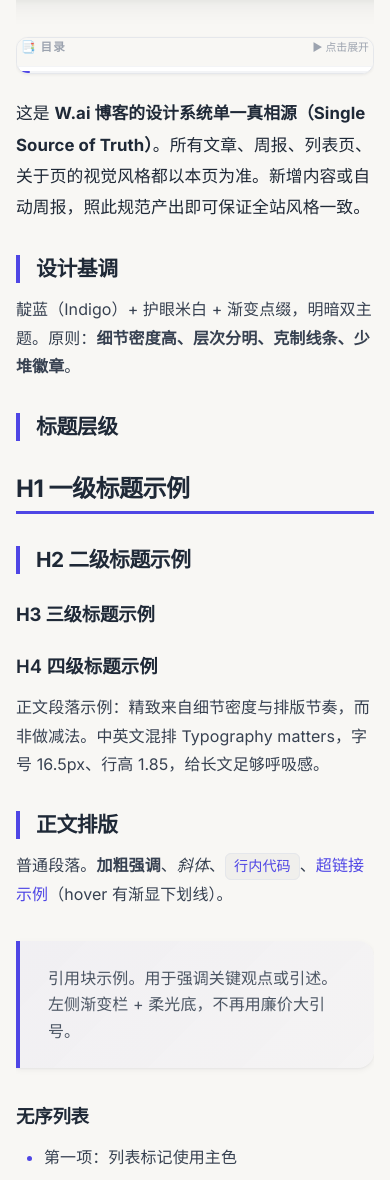
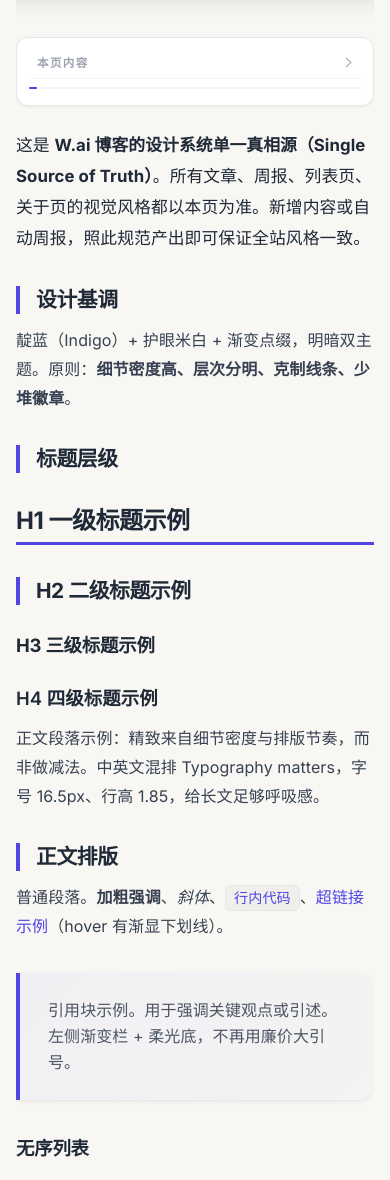
Before and after one commit to wujiaming88/wujiaming88.github.io, a Jekyll site: the page built from style-guide.md, in a window 390 px wide and 1400 px high, scrolled down 242 px, cut to the strip 220-1400 px from the top of the window. Built offline with Jekyll 4.4.1, drawn with Linux system fonts in a browser that asks for light colours.

Commit message:
文章TOC侧栏重设计：文档式导轨+三级层次+去emoji表头(button+aria)+精致active态+双主题token化

```diff
--- a/_layouts/single.html
+++ b/_layouts/single.html
@@ -10,11 +10,12 @@
 
 <!-- 左侧固定目录 -->
 {% unless page.toc == false %}
-<nav class="post-toc" id="post-toc">
-  <div class="toc-header" onclick="toggleToc()">
-    <h3>📑 目录</h3>
-    <span class="toc-toggle" id="toc-toggle">▼</span>
-  </div>
+<nav class="post-toc" id="post-toc" aria-label="目录">
+  <button type="button" class="toc-header" id="toc-toggle" onclick="toggleToc()"
+          aria-expanded="true" aria-controls="toc-body" aria-label="折叠目录">
+    <span class="toc-title">本页内容</span>
+    <span class="toc-chevron" aria-hidden="true"></span>
+  </button>
   <div class="toc-progress"><div class="toc-progress-bar" id="toc-progress-bar"></div></div>
   <div class="toc-body" id="toc-body"></div>
 </nav>
@@ -314,14 +315,13 @@
         }
     }
 
+    // 移动端默认折叠（保留展开/折叠交互）
     if (window.innerWidth <= 768) {
         var tb = document.getElementById('toc-body');
         var tt = document.getElementById('toc-toggle');
         if (tb && tt) {
-            tb.classList.add('collapsed');
-            tb.classList.add('mobile-collapsed');
-            tt.classList.add('collapsed');
-            tt.textContent = '▶ 点击展开';
+            tb.classList.add('collapsed', 'mobile-collapsed');
+            tt.setAttribute('aria-expanded', 'false');
         }
     }
 
@@ -360,30 +360,15 @@
     });
 })();
 
+// 折叠/展开目录：仅切换 class + aria-expanded，视觉过渡交给 CSS
 function toggleToc() {
     var tocBody = document.getElementById('toc-body');
     var tocToggle = document.getElementById('toc-toggle');
-    if (tocBody.classList.contains('collapsed')) {
-        tocBody.classList.remove('collapsed');
-        tocBody.classList.remove('mobile-collapsed');
-        tocToggle.classList.remove('collapsed');
-        tocToggle.textContent = '▼';
-        tocBody.style.maxHeight = 'calc(100vh - 200px)';
-        tocBody.style.opacity = '1';
-        tocBody.style.padding = '8px 0';
-    } else {
-        tocBody.classList.add('collapsed');
-        tocToggle.classList.add('collapsed');
-        tocBody.style.maxHeight = '0';
-        tocBody.style.opacity = '0';
-        tocBody.style.padding = '0';
-        if (window.innerWidth <= 768) {
-            tocBody.classList.add('mobile-collapsed');
-            tocToggle.textContent = '▶ 点击展开';
-        } else {
-            tocToggle.textContent = '▶';
-        }
-    }
+    if (!tocBody || !tocToggle) return;
+    var collapsed = tocBody.classList.toggle('collapsed');
+    tocBody.classList.toggle('mobile-collapsed', collapsed && window.innerWidth <= 768);
+    tocToggle.setAttribute('aria-expanded', collapsed ? 'false' : 'true');
+    tocToggle.setAttribute('aria-label', collapsed ? '展开目录' : '折叠目录');
 }
 </script>
 
--- a/assets/post.css
+++ b/assets/post.css
@@ -604,28 +604,173 @@
   padding: 1rem;
 }
 
-/* ==================== */
-/* 文章目录 - 桌面端侧栏 */
-/* ==================== */
+/* =====================================================================
+   文章目录 (TOC) — 精致文档式侧栏
+   ---------------------------------------------------------------------
+   设计要点：
+   · 层次靠「导轨(guide rail) + 缩进 + 字重/字色」三重区分，而非单纯字号
+   · 桌面端固定于正文左侧；<1199px 由 JS 内联到封面之后并可折叠
+   · active/hover 用 --accent + color-mix 柔和底色，明暗双主题均取 token
+   · 折叠仅靠 .collapsed class 过渡；chevron 为纯 CSS，无 emoji
+   ===================================================================== */
 .post-toc {
   position: fixed;
   top: 80px;
   left: 20px;
-  width: 220px;
+  width: 232px;
   max-height: calc(100vh - 120px);
+  display: flex;
+  flex-direction: column;
   background: transparent;
-  border: none;
-  border-radius: 0;
-  overflow: hidden;
-  box-shadow: none;
-  transition: all 0.3s ease;
   z-index: 100;
 }
 
-.post-toc:hover {
-  box-shadow: none;
+/* 头部：真实 <button>，可访问、可折叠 */
+.toc-header {
+  display: flex;
+  align-items: center;
+  justify-content: space-between;
+  width: 100%;
+  padding: var(--sp-1) var(--sp-2) var(--sp-2);
+  background: none;
+  border: none;
+  border-bottom: 1px solid var(--border-light);
+  cursor: pointer;
+  color: var(--text-tertiary);
+  font-family: inherit;
+  text-align: left;
+  transition: color var(--dur-fast, 0.15s) var(--ease, ease);
 }
 
+.toc-header:hover { color: var(--text-secondary); }
+.toc-header:focus-visible {
+  outline: 2px solid var(--accent);
+  outline-offset: 2px;
+  border-radius: var(--radius-xs, 4px);
+}
+
+.toc-title {
+  font-size: 0.72rem;
+  font-weight: 600;
+  letter-spacing: 0.12em;
+  text-transform: uppercase;
+}
+
+/* 纯 CSS chevron：展开指向下，折叠指向右 */
+.toc-chevron {
+  width: 7px;
+  height: 7px;
+  border-right: 1.5px solid currentColor;
+  border-bottom: 1.5px solid currentColor;
+  transform: rotate(45deg);
+  transform-origin: center;
+  transition: transform var(--dur, 0.25s) var(--ease, ease);
+  margin-right: 3px;
+}
+
+.toc-header[aria-expanded="false"] .toc-chevron { transform: rotate(-45deg); }
+
+/* 进度条：细，作为导轨顶部的一段 accent */
+.toc-progress {
+  height: 2px;
+  background: var(--border-light);
+  border-radius: var(--radius-pill, 999px);
+  margin: var(--sp-2) 0 var(--sp-1);
+}
+
+.toc-progress-bar {
+  height: 100%;
+  width: 0%;
+  background: var(--accent);
+  border-radius: inherit;
+  transition: width 0.15s ease;
+}
+
+/* 目录主体：左侧导轨 + 可滚动 */
+.toc-body {
+  max-height: calc(100vh - 200px);
+  overflow-y: auto;
+  overflow-x: hidden;
+  opacity: 1;
+  scrollbar-width: thin;
+  scrollbar-color: var(--border-color) transparent;
+  transition: max-height var(--dur-slow, 0.4s) var(--ease, ease),
+              opacity var(--dur, 0.25s) var(--ease, ease);
+}
+
+.toc-body::-webkit-scrollbar { width: 3px; }
+.toc-body::-webkit-scrollbar-track { background: transparent; }
+.toc-body::-webkit-scrollbar-thumb {
+  background: var(--border-color);
+  border-radius: var(--radius-pill, 999px);
+}
+
+/* 折叠态（桌面折叠 & 移动端默认折叠共用） */
+.toc-body.collapsed,
+.toc-body.mobile-collapsed {
+  max-height: 0 !important;
+  opacity: 0;
+}
+
+.toc-body ul { list-style: none; margin: 0; padding: 0; }
+
+/* 导轨：最外层 ul 的一条细竖线，所有 active 指示条都贴在这条线上 */
+.toc-body > ul {
+  border-left: 1.5px solid var(--border-color);
+  padding: var(--sp-1) 0;
+}
+
+/* 链接基线：所有层级共用，active 指示条(-1px)恰好盖住导轨 */
+.toc-body a {
+  display: block;
+  margin-left: -1.5px;
+  border-left: 2px solid transparent;
+  text-decoration: none;
+  line-height: 1.5;
+  transition: color var(--dur-fast, 0.15s) var(--ease, ease),
+              background var(--dur-fast, 0.15s) var(--ease, ease),
+              border-color var(--dur-fast, 0.15s) var(--ease, ease);
+}
+
+.toc-body a:hover {
+  color: var(--accent);
+  background: color-mix(in srgb, var(--accent) 6%, transparent);
+}
+
+/* 层级区分：缩进 + 字色 + 字重（3 级封顶） */
+/* H2 — 主层级：字色最深、字重稍高 */
+.toc-body > ul > li > a {
+  padding: 6px var(--sp-2) 6px var(--sp-4);
+  color: var(--text-primary);
+  font-size: 0.86rem;
+  font-weight: 500;
+}
+
+/* H3 — 次层级：更浅、缩进一档 */
+.toc-body > ul > li > ul > li > a {
+  padding: 5px var(--sp-2) 5px var(--sp-6);
+  color: var(--text-secondary);
+  font-size: 0.8rem;
+  font-weight: 400;
+}
+
+/* H4 — 三级：最小、最淡、再缩进 */
+.toc-body > ul > li > ul > li > ul > li > a {
+  padding: 4px var(--sp-2) 4px var(--sp-8);
+  color: var(--text-tertiary);
+  font-size: 0.76rem;
+  font-weight: 400;
+}
+
+/* “你在这里”：accent 竖条 + 主色文字 + 柔和底色 */
+.toc-body a.toc-active {
+  color: var(--accent);
+  font-weight: 600;
+  border-left-color: var(--accent);
+  background: color-mix(in srgb, var(--accent) 8%, transparent);
+}
+
+/* ---- <1199px：JS 内联到封面之后，卡片化呈现 ---- */
 @media (max-width: 1199px) {
   .post-toc {
     position: relative;
@@ -635,6 +780,7 @@
     max-width: 800px;
     max-height: none;
     margin: 0 auto 2rem;
+    padding: var(--sp-3) var(--sp-4);
     background: var(--bg-card);
     border: 1px solid var(--border-color);
     border-radius: var(--radius-lg);
@@ -644,144 +790,10 @@
 
 @media (max-width: 768px) {
   .post-toc {
-    margin: 1.5rem 0 1.5rem 0;
+    margin: 1.5rem 0;
+    padding: var(--sp-3);
     border-radius: var(--radius-md);
   }
-
-  .toc-body.mobile-collapsed {
-    max-height: 0 !important;
-    opacity: 0;
-    padding: 0;
-  }
-}
-
-.toc-header {
-  display: flex;
-  justify-content: space-between;
-  align-items: center;
-  padding: 0 4px 10px;
-  cursor: pointer;
-  user-select: none;
-  transition: background 0.2s ease;
-  position: sticky;
-  top: 0;
-  background: var(--bg-primary);
-  z-index: 1;
-  border-bottom: 1px solid var(--border-light);
-  margin-bottom: 4px;
-}
-
-.toc-header:hover { opacity: 0.8; }
-
-.toc-header h3 {
-  margin: 0;
-  font-size: 0.72rem;
-  color: var(--text-tertiary);
-  font-weight: 600;
-  letter-spacing: 0.1em;
-  text-transform: uppercase;
-  border: none;
-  padding: 0;
-}
-
-.toc-toggle {
-  color: var(--text-tertiary);
-  font-size: 0.68rem;
-  transition: transform 0.3s ease;
-  white-space: nowrap;
-}
-
-.toc-progress {
-  height: 2px;
-  background: var(--border-light);
-  position: sticky;
-  top: 35px;
-  z-index: 1;
-}
-
-.toc-progress-bar {
-  height: 100%;
-  background: var(--accent);
-  width: 0%;
-  transition: width 0.15s ease;
-  border-radius: 1px;
-}
-
-.toc-body {
-  padding: 6px 0;
-  overflow-y: auto;
-  overflow-x: hidden;
-  max-height: calc(100vh - 180px);
-  opacity: 1;
-  scrollbar-width: thin;
-  scrollbar-color: rgba(203,213,225,0.3) transparent;
-  transition: max-height 0.4s ease, opacity 0.3s ease, padding 0.3s ease;
-}
-
-.toc-body::-webkit-scrollbar { width: 2px; }
-.toc-body::-webkit-scrollbar-track { background: transparent; }
-.toc-body::-webkit-scrollbar-thumb { background: rgba(203,213,225,0.3); border-radius: 2px; }
-
-.toc-body.collapsed {
-  max-height: 0 !important;
-  opacity: 0;
-  padding: 0;
-}
-
-.toc-body ul {
-  list-style: none;
-  margin: 0;
-  padding: 0;
-}
-
-.toc-body a {
-  display: block;
-  text-decoration: none;
-  transition: all 0.15s ease;
-  line-height: 1.4;
-  border-left: 2px solid transparent;
-}
-
-/* H2 级目录 */
-.toc-body > ul > li > a {
-  padding: 5px 8px 5px 12px;
-  color: var(--text-secondary);
-  font-weight: 500;
-  font-size: 0.78rem;
-  margin: 0;
-}
-
-.toc-body > ul > li > a:hover {
-  color: var(--accent);
-  border-left-color: var(--accent);
-}
-
-/* H3 级目录 */
-.toc-body > ul > li > ul > li > a {
-  padding: 3px 8px 3px 24px;
-  color: var(--text-tertiary);
-  font-size: 0.73rem;
-  font-weight: 400;
-  margin: 0;
-}
-
-.toc-body > ul > li > ul > li > a:hover {
-  color: var(--accent);
-  border-left-color: color-mix(in srgb, var(--accent) 40%, transparent);
-}
-
-/* H4 级目录 */
-.toc-body > ul > li > ul > li > ul > li > a {
-  padding: 2px 8px 2px 36px;
-  color: var(--text-tertiary);
-  font-size: 0.7rem;
-  margin: 0;
-}
-
-.toc-body a.toc-active {
-  color: var(--accent) !important;
-  border-left-color: var(--accent) !important;
-  font-weight: 600 !important;
 }
 
 /* ==================== */
@@ -1149,20 +1161,7 @@
 .related-post-card { box-shadow: var(--shadow-soft); }
 .related-post-card:hover { box-shadow: var(--shadow-float); transform: translateY(-3px); }
 
-/* —— 14. TOC 精修：active 项左侧高亮条 —— */
-.toc-body a.toc-active {
-  position: relative;
-  font-weight: 600;
-}
-.toc-body a.toc-active::before {
-  content: '';
-  position: absolute;
-  left: -10px; top: 50%;
-  transform: translateY(-50%);
-  width: 3px; height: 1em;
-  border-radius: 2px;
-  background: var(--accent);
-}
+/* —— 14. TOC active 指示条统一在上方「文章目录」区块定义（导轨左边框），此处不再重复 —— */
 
 /* 全站平滑滚动 */
 html { scroll-behavior: smooth; }
```
